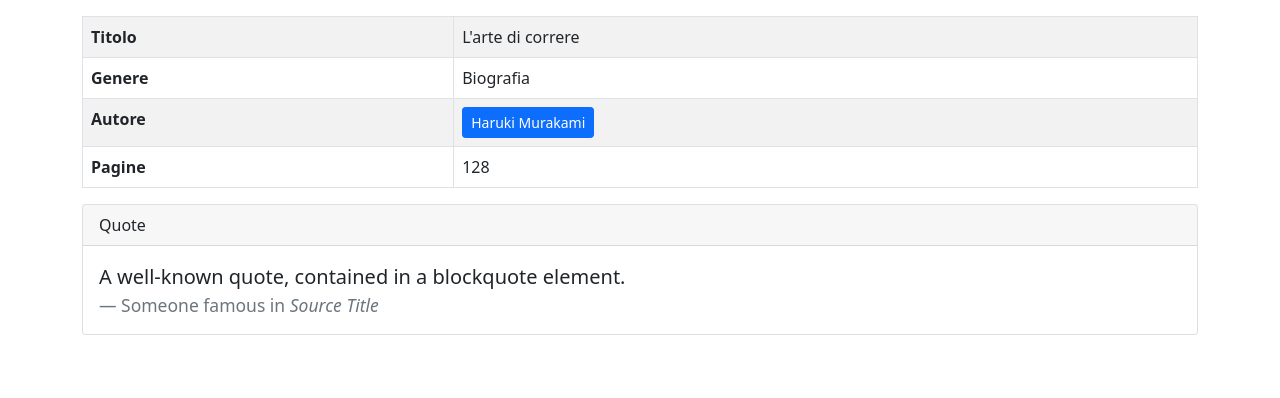
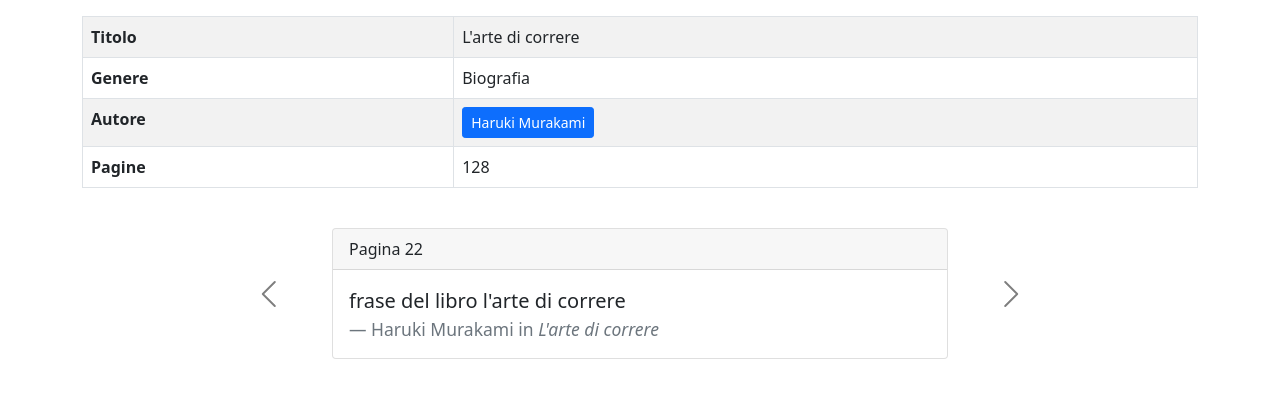
Before and after one commit to e-bertuzzi/django-books, a Django app: page /home/book/7 in a window 1280 px wide. Shown: the part 24-422 px from the top of the page. Run offline with Django 4.2, Linux system fonts and the light colour scheme; data comes from the database, SQL or seed files in the repository; both versions use the stored data as it was after the commit; some libraries are stand-ins or nearby versions.

Commit message:
added quotes in model; added carousel; add view features

```diff
--- a/appbooks/admin.py
+++ b/appbooks/admin.py
@@ -1,8 +1,9 @@
 from django.contrib import admin
 
-from .models import Book, Reading, Author
+from .models import Book, Reading, Author, Quote
 
 # Register your models here.
 admin.site.register(Book)
 admin.site.register(Reading)
 admin.site.register(Author)
+admin.site.register(Quote)
--- a/appbooks/models.py
+++ b/appbooks/models.py
@@ -10,10 +10,20 @@ class Author(models.Model):
     def __str__(self) -> str:
         return self.nome + " " + self.cognome
 
+class Quote(models.Model):
+    frase = models.TextField()
+    autore_frase = models.CharField(max_length=100)
+    pagina = models.IntegerField()
+
+    def __str__(self) -> str:
+        new_string = self.autore_frase.replace(" ","_")
+        return new_string + self.pagina.__str__()
+
 class Book(models.Model):
     titolo = models.CharField(max_length=100)
     genere = models.CharField(max_length=100)
     autore = models.ManyToManyField(Author)
+    quotes = models.ManyToManyField(Quote)
     pagine = models.IntegerField()
 
     def __str__(self) -> str:
--- a/appbooks/static/style.css
+++ /dev/null
@@ -1,3 +0,0 @@
-.breadcrumb{
-    background-color: rgb(255, 255, 255);
-}
--- /dev/null
+++ b/appbooks/static/style_books.css
@@ -0,0 +1,14 @@
+.breadcrumb{
+    background-color: rgb(255, 255, 255);
+}
+
+.carousel-control-next {
+    filter: invert(100%);
+    position: absolute;
+    transform: translateX(-90%);
+}
+.carousel-control-prev /*, .carousel-indicators */ {
+    filter: invert(100%);
+    position: absolute;
+    transform: translateX(90%);
+}
--- a/appbooks/templates/book.html
+++ b/appbooks/templates/book.html
@@ -1,9 +1,5 @@
 {% load static %}
 <!DOCTYPE html>
-<!--[if lt IE 7]>      <html class="no-js lt-ie9 lt-ie8 lt-ie7"> <![endif]-->
-<!--[if IE 7]>         <html class="no-js lt-ie9 lt-ie8"> <![endif]-->
-<!--[if IE 8]>         <html class="no-js lt-ie9"> <![endif]-->
-<!--[if gt IE 8]>      <html class="no-js"> <!--<![endif]-->
 <html>
     <head>
         <meta charset="utf-8">
@@ -12,7 +8,7 @@
         <meta name="description" content="">
         <meta name="viewport" content="width=device-width, initial-scale=1">
         <link rel="stylesheet" href="https://cdn.jsdelivr.net/npm/bootstrap@5.1.3/dist/css/bootstrap.min.css" integrity="sha384-1BmE4kWBq78iYhFldvKuhfTAU6auU8tT94WrHftjDbrCEXSU1oBoqyl2QvZ6jIW3" crossorigin="anonymous">
-        <link rel="stylesheet" href="{% static 'book.css' %}">
+        <link rel="stylesheet" href="{% static 'style_books.css' %}">
     </head>
     <body>
         <div class="container">
@@ -26,17 +22,18 @@
                 <tbody>
                     <tr>
                         <th scope="row">Titolo</th>
-                        <td scope="row">{{reading.book}}</th>
+                        <td scope="row">{{reading.book}}</td>
                     </tr>
                     <tr>
                         <th scope="row">Genere</th>
-                        <td scope="row">{{reading.book.genere}}</th>
+                        <td scope="row">{{reading.book.genere}}</td>
                     </tr>
                     <tr>
                         <th scope="row">Autore</th>
                         <td scope="row">
                             {% for autore in reading.book.autore.all %}
-                                <a class="btn btn-primary btn-sm" href="https://it.wikipedia.org/wiki/{{autore}}" target="_blank" role="button">{{autore}}</a>
+                                <!--<a class="btn btn-primary btn-sm" href="https://it.wikipedia.org/wiki/{{autore}}" target="_blank" role="button">{{autore}}</a> -->
+                                <a class="btn btn-primary btn-sm" href="{% url 'author' pk=reading.pk pk2=autore.pk %}" role="button">{{autore}}</a>
                             {% endfor %}
                         </td>
                     </tr>
@@ -46,18 +43,59 @@
                     </tr>
                 </tbody>
             </table>
-
+            <br>
+            <!--
+            {% for quote in reading.book.quotes.all %}
                 <div class="card">
                     <div class="card-header">
-                  Quote
+                        Pagina {{quote.pagina}}
                     </div>
                     <div class="card-body">
                     <blockquote class="blockquote mb-0">
-                    <p>A well-known quote, contained in a blockquote element.</p>
-                    <footer class="blockquote-footer">Someone famous in <cite title="Source Title">Source Title</cite></footer>
+                        <p>{{quote.frase}}</p>
+                        <footer class="blockquote-footer">{{quote.autore_frase}} in <cite title="Source Title">{{reading.book}}</cite></footer>
+                    </blockquote>
+                    </div>
+                </div>
+            <br>
+            {% endfor %}
+            -->
+        </div>
+            <div id="carouselQuotes" class="carousel slide">
+                <div class="carousel-inner">
+                    {% for quote in reading.book.quotes.all %}
+                    {% with forloop.counter0 as i %}
+                        <div class="carousel-item {% if i is 0 %}active{% endif %}">
+                            <div class="container col-12 col-lg-6 col-md-8">
+                                <div class="card d-block w-100">
+                                    <div class="card-header">
+                                        Pagina {{quote.pagina}}
+                                    </div>
+                                    <div class="card-body">
+                                    <blockquote class="blockquote mb-0">
+                                        <p>{{quote.frase}}</p>
+                                        <footer class="blockquote-footer">{{quote.autore_frase}} in <cite title="Source Title">{{reading.book}}</cite></footer>
                                     </blockquote>
                                     </div>
                                 </div>
                             </div>
+                        </div>
+                    {% endwith %}
+                    {% endfor %}
+                </div>
+                <button class="carousel-control-prev" type="button" data-bs-target="#carouselQuotes" data-bs-slide="prev">
+                <span class="carousel-control-prev-icon" aria-hidden="true"></span>
+                <span class="visually-hidden">Previous</span>
+                </button>
+                <button class="carousel-control-next" type="button" data-bs-target="#carouselQuotes" data-bs-slide="next">
+                <span class="carousel-control-next-icon" aria-hidden="true"></span>
+                <span class="visually-hidden">Next</span>
+                </button>
+            </div>
+        </div>
+
+        <script src="https://cdn.jsdelivr.net/npm/@popperjs/core@2.11.8/dist/umd/popper.min.js" integrity="sha384-I7E8VVD/ismYTF4hNIPjVp/Zjvgyol6VFvRkX/vR+Vc4jQkC+hVqc2pM8ODewa9r" crossorigin="anonymous"></script>
+        <script src="https://cdn.jsdelivr.net/npm/bootstrap@5.3.1/dist/js/bootstrap.min.js" integrity="sha384-Rx+T1VzGupg4BHQYs2gCW9It+akI2MM/mndMCy36UVfodzcJcF0GGLxZIzObiEfa" crossorigin="anonymous"></script>
+        <script src="https://code.jquery.com/jquery-3.6.0.min.js"></script>
     </body>
 </html>
--- a/appbooks/templates/readings_list.html
+++ b/appbooks/templates/readings_list.html
@@ -10,7 +10,7 @@
         <meta name="viewport" content="width=device-width, initial-scale=1">
         <link href="https://cdn.jsdelivr.net/npm/bootstrap@5.3.1/dist/css/bootstrap.min.css" rel="stylesheet" integrity="sha384-4bw+/aepP/YC94hEpVNVgiZdgIC5+VKNBQNGCHeKRQN+PtmoHDEXuppvnDJzQIu9" crossorigin="anonymous">
         <link rel="stylesheet" href="https://cdnjs.cloudflare.com/ajax/libs/animate.css/4.1.1/animate.min.css">
-        <link rel="stylesheet" href="{% static 'style.css' %}">
+        <link rel="stylesheet" href="{% static 'style_books.css' %}">
     </head>
     <body>
         <div class="container">
--- a/appbooks/urls.py
+++ b/appbooks/urls.py
@@ -3,5 +3,6 @@ from . import views
 
 urlpatterns = [
     path("home/", views.readings_list, name="home"),
-    path("home/book/<int:pk>", views.book, name="book")
+    path("home/book/<int:pk>", views.book, name="book"),
+    path("home/book/<int:pk>/autore/<int:pk2>", views.author, name="author")
 ]
--- a/appbooks/views.py
+++ b/appbooks/views.py
@@ -1,7 +1,7 @@
 from datetime import date, datetime
 from django.shortcuts import render
 
-from appbooks.models import Reading
+from appbooks.models import Reading, Author
 
 # Create your views here.
 
@@ -13,3 +13,8 @@ def readings_list(request):
 def book(request, pk):
     reading = Reading.objects.get(pk=pk)
     return render(request, 'book.html', {'reading': reading})
+
+def author(request, pk, pk2):
+    reading = Reading.objects.get(pk=pk)
+    author = Author.objects.get(pk=pk2)
+    return render(request, 'author.html', {'author': author, 'reading': reading})
```
Also changed, not shown: appbooks/templates/author.html (+47 -0 lines), appbooks/migrations/0008_quote_book_quotes.py (added), appbooks/migrations/0009_remove_book_quotes_book_quotes.py (added), db.sqlite3. Lines whose indentation alone changed are shown as unchanged.
